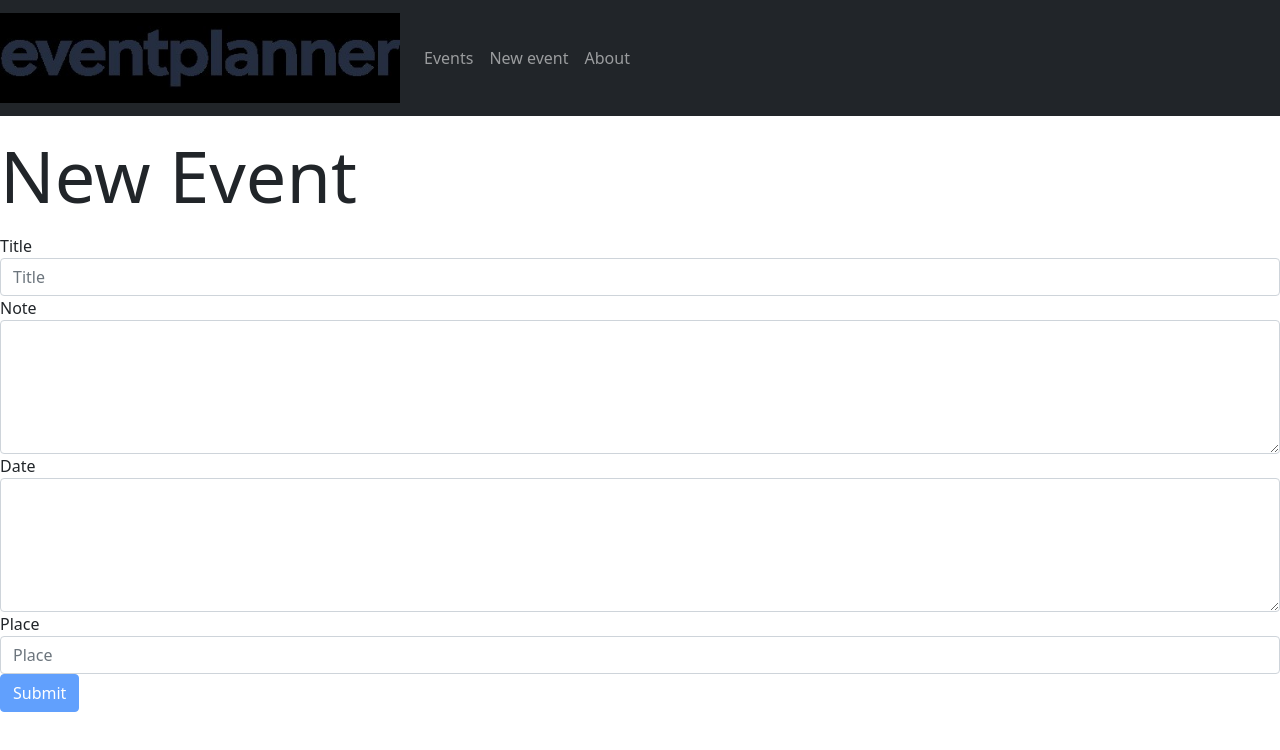
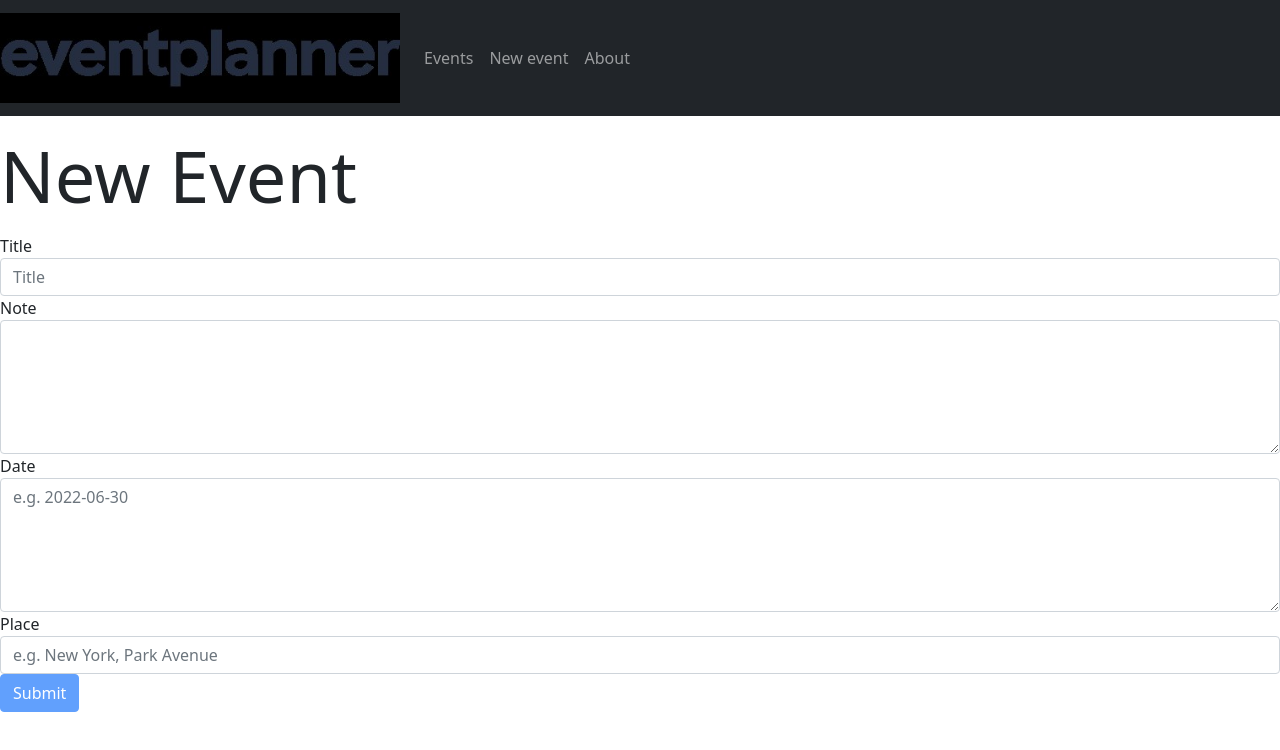
Before and after one commit to toninagy/important-events, an Angular app: page /events/new in a window 1280 px wide. Shown: the top 750 px of the page. Built offline with nearby package versions, Linux system fonts and the light colour scheme.

Commit message:
Final final brush up

```diff
--- a/src/app/components/event-form/event-form.component.html
+++ b/src/app/components/event-form/event-form.component.html
@@ -20,13 +20,14 @@
       formControlName="note"
       [class.is-invalid]="isInvalidAndTouchedOrDirty('note')"
     ></textarea>
-    <div class="invalid-feedback">Please provide a description!</div>
+    <div class="invalid-feedback">Please provide an event note!</div>
   </div>
   <div class="form-group">
     <label for="date">Date</label>
     <textarea
       class="form-control"
       rows="5"
+      placeholder="e.g. 2022-06-30"
       formControlName="date"
       [class.is-invalid]="isInvalidAndTouchedOrDirty('date')"
     ></textarea>
@@ -37,7 +38,7 @@
     <input
       type="text"
       class="form-control"
-      placeholder="Place"
+      placeholder="e.g. New York, Park Avenue"
       formControlName="location"
       [class.is-invalid]="isInvalidAndTouchedOrDirty('location')"
     />
```
